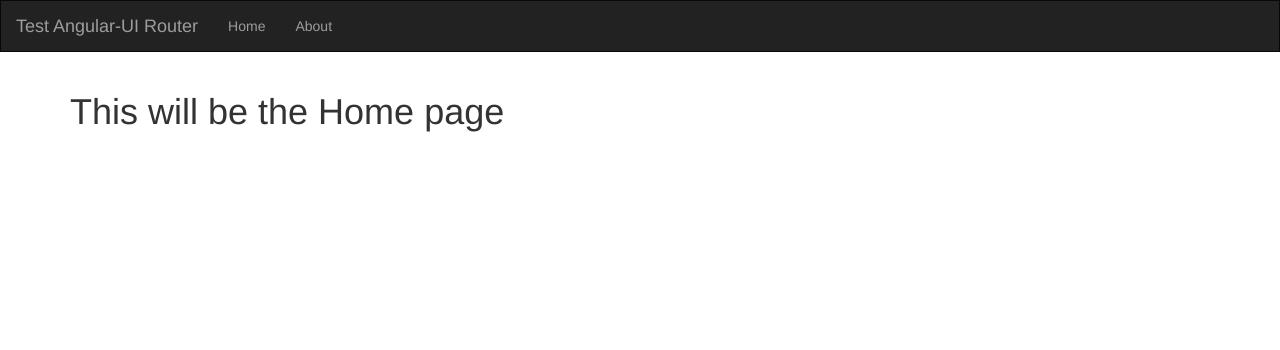
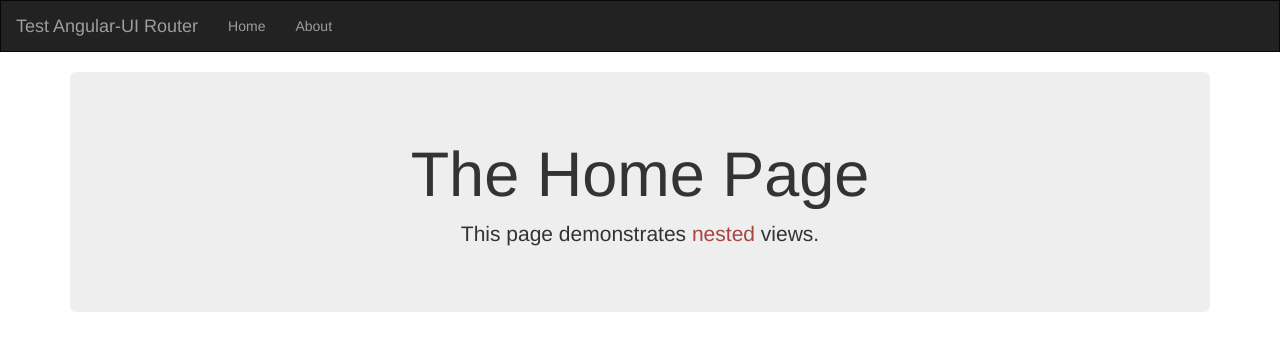
Before and after one commit to Bondifrench/angularUI-Router, a website: page public/index.html at #!/home in a window 1280 px wide. Drawn offline with nearby package versions, Linux system fonts and the light colour scheme; some packages are replaced by stand-ins of ours.

Commit message:
adding a partial-home page

```diff
--- a/public/partials/partial-home.html
+++ b/public/partials/partial-home.html
@@ -1,10 +1,4 @@
-<!doctype html>
-<html lang="en">
-<head>
-	<meta charset="UTF-8">
-	<title>Home page</title>
-</head>
-<body>
-	<h1>This will be the Home page</h1>
-</body>
-</html>
+<div class="jumbotron text-center">
+	<h1>The Home Page</h1>
+	<p>This page demonstrates <span class="text-danger">nested</span> views.</p>
+</div>
```
